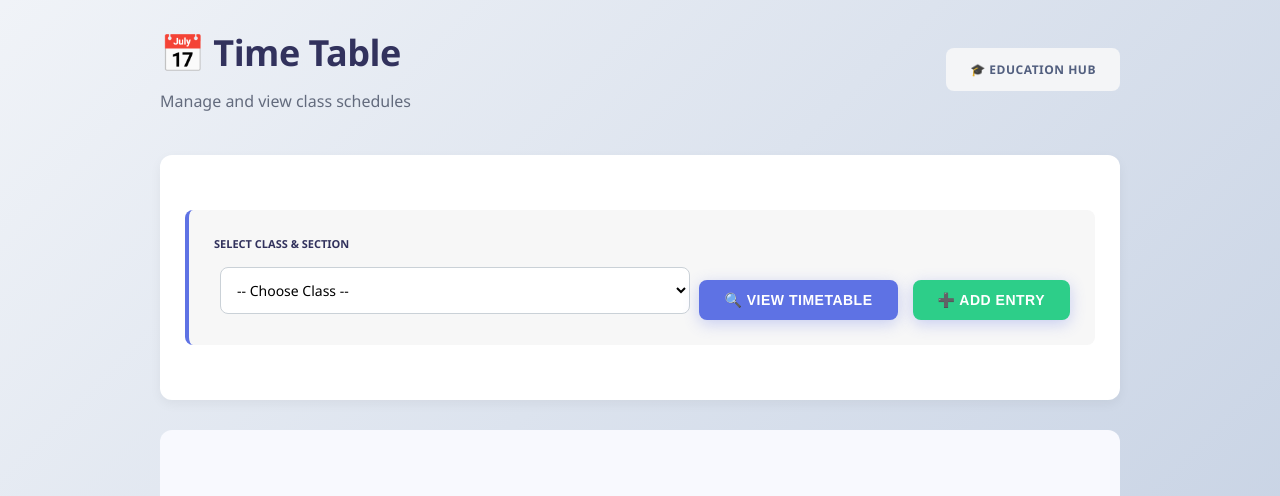
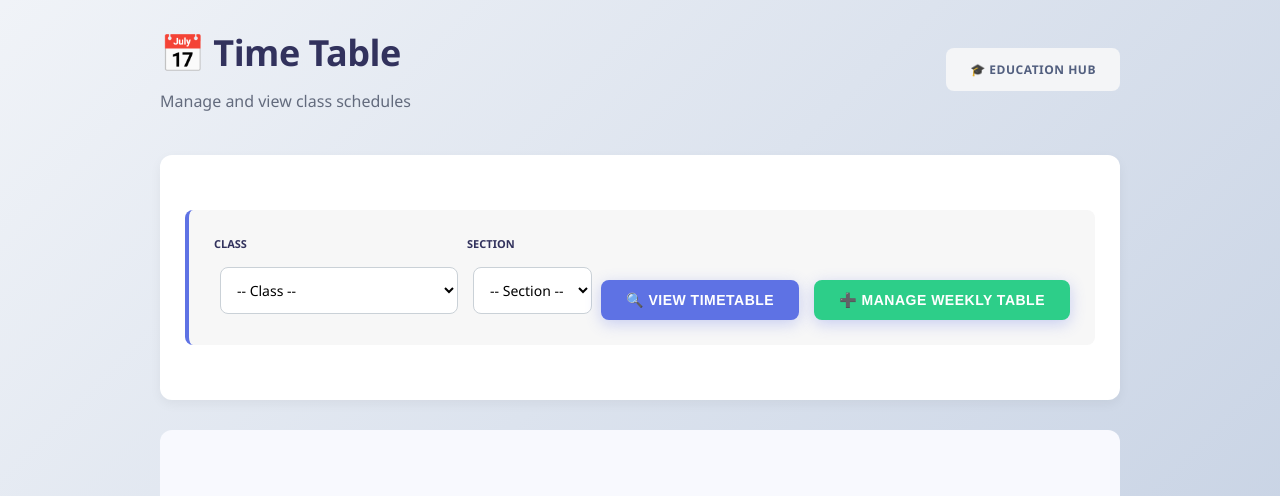
Before and after one commit to shahanashub/RDL-ATTENDANCE, a Flask app: template templates/timetable.html in a window 1280 px wide. Shown: the part 226-722 px from the top of the page. Run offline with Flask 3, Linux system fonts and the light colour scheme; the template is opened without the code that fills it, so the values that code supplies are empty; the visitor is signed in with stand-in values (Sample User, id 1); some libraries are stand-ins or nearby versions.

Commit message:
Redesign timetable management with bulk week entry and separate class/section selection

```diff
--- a/app.py
+++ b/app.py
@@ -1703,46 +1703,82 @@ def timetable():
     conn = get_db()
     classes = conn.execute('SELECT * FROM classes ORDER BY class_name, section').fetchall()
 
+    # Extract unique class names and sections for better selector
+    class_names = sorted(list(set(c['class_name'] for c in classes)))
+    sections = sorted(list(set(c['section'] for c in classes)))
+
     class_id = request.args.get('class_id')
-    day = request.args.get('day')
+    selected_class_name = request.args.get('class_name')
+    selected_section = request.args.get('section')
+
+    # If using separate name/section, find the id
+    if selected_class_name and selected_section and not class_id:
+        cls_match = conn.execute('SELECT id FROM classes WHERE class_name = ? AND section = ?',
+                                (selected_class_name, selected_section)).fetchone()
+        if cls_match:
+            class_id = cls_match['id']
 
     timetable_data = []
     if class_id:
-        query = 'SELECT * FROM timetables WHERE class_id = ?'
-        params = [class_id]
-        if day:
-            query += ' AND day = ?'
-            params.append(day)
-        timetable_data = conn.execute(query, tuple(params)).fetchall()
+        timetable_data = conn.execute('SELECT * FROM timetables WHERE class_id = ? ORDER BY CASE \
+            WHEN day="Monday" THEN 1 \
+            WHEN day="Tuesday" THEN 2 \
+            WHEN day="Wednesday" THEN 3 \
+            WHEN day="Thursday" THEN 4 \
+            WHEN day="Friday" THEN 5 \
+            WHEN day="Saturday" THEN 6 \
+            ELSE 7 END', (class_id,)).fetchall()
 
     conn.close()
-    return render_template('timetable.html', classes=classes, timetable=timetable_data,
-                           selected_class_id=class_id)
+    return render_template('timetable.html', classes=classes, class_names=class_names,
+                           sections=sections, timetable=timetable_data,
+                           selected_class_id=class_id,
+                           selected_class_name=selected_class_name,
+                           selected_section=selected_section)
 
 @app.route('/upload_timetable', methods=['POST'])
 @login_required
 def upload_timetable():
-    if session.get('role') not in ['admin', 'teacher']:
-        abort(403)
-
-    try:
-        class_id = request.form.get('class_id')
-        day = request.form.get('day')
-        subject = request.form.get('subject')
-        faculty = request.form.get('faculty')
-
-        if not all([class_id, day, subject, faculty]):
-            flash('All fields are required', 'danger')
+    if session.get('role') not in ['admin', 'teacher']:\
+        abort(403)
+
+    try:
+        class_name = request.form.get('class_name')
+        section = request.form.get('section')
+        days = request.form.getlist('day[]')
+        subjects = request.form.getlist('subject[]')
+        faculties = request.form.getlist('faculty[]')
+
+        if not class_name or not section:
+            flash('Class and Section are required', 'danger')
             return redirect(url_for('timetable'))
 
         conn = get_db()
-        # Delete existing if same day and subject (or maybe same slot/period, but user didn't specify slot)
-        # Assuming one entry per day per subject for now as per "Each day which subject"
-        conn.execute('INSERT OR REPLACE INTO timetables (class_id, day, subject_name, faculty_name) VALUES (?, ?, ?, ?)',
-                    (class_id, day, subject, faculty))
-        conn.commit()
-        conn.close()
-        flash('Timetable entry saved successfully', 'success')
+        # Find class_id
+        cls_match = conn.execute('SELECT id FROM classes WHERE class_name = ? AND section = ?',
+                                (class_name, section)).fetchone()
+        if not cls_match:
+            flash(f'Class {class_name} {section} not found. Please create class first.', 'danger')
+            conn.close()
+            return redirect(url_for('timetable'))
+
+        class_id = cls_match['id']
+
+        # Save each day's entry if subject is provided
+        count = 0
+        for i in range(len(days)):
+            day = days[i]
+            subj = subjects[i].strip() if i < len(subjects) else ''
+            fac = faculties[i].strip() if i < len(faculties) else ''
+
+            if subj: # Only save if subject is entered
+                conn.execute('INSERT OR REPLACE INTO timetables (class_id, day, subject_name, faculty_name) VALUES (?, ?, ?, ?)',
+                            (class_id, day, subj, fac))
+                count += 1
+
+        conn.commit()
+        conn.close()
+        flash(f'Successfully saved {count} timetable entries', 'success')
     except Exception as e:
         flash(f'Error saving timetable: {str(e)}', 'danger')
 
--- a/templates/timetable.html
+++ b/templates/timetable.html
@@ -27,16 +27,25 @@
     <div
         style="background: white; padding: 25px; border-radius: 12px; box-shadow: 0 4px 12px rgba(0,0,0,0.05); margin-bottom: 30px;">
         <form method="GET" style="display: flex; gap: 15px; align-items: flex-end; flex-wrap: wrap;">
-            <div style="flex: 1; min-width: 200px;">
+            <div style="flex: 1; min-width: 150px;">
                 <label
-                    style="display: block; font-weight: 700; color: #32325d; text-transform: uppercase; font-size: 11px; margin-bottom: 8px;">Select
-                    Class & Section</label>
-                <select name="class_id"
+                    style="display: block; font-weight: 700; color: #32325d; text-transform: uppercase; font-size: 11px; margin-bottom: 8px;">Class</label>
+                <select name="class_name"
                     style="width: 100%; padding: 12px; border-radius: 8px; border: 1px solid #cad1d7;" required>
-                    <option value="">-- Choose Class --</option>
-                    {% for cls in classes %}
-                    <option value="{{ cls.id }}" {% if selected_class_id|string==cls.id|string %}selected{% endif %}>{{
-                        cls.class_name }} - {{ cls.section }}</option>
+                    <option value="">-- Class --</option>
+                    {% for name in class_names %}
+                    <option value="{{ name }}" {% if selected_class_name==name %}selected{% endif %}>{{ name }}</option>
+                    {% endfor %}
+                </select>
+            </div>
+            <div style="flex: 0.5; min-width: 100px;">
+                <label
+                    style="display: block; font-weight: 700; color: #32325d; text-transform: uppercase; font-size: 11px; margin-bottom: 8px;">Section</label>
+                <select name="section"
+                    style="width: 100%; padding: 12px; border-radius: 8px; border: 1px solid #cad1d7;" required>
+                    <option value="">-- Section --</option>
+                    {% for sec in sections %}
+                    <option value="{{ sec }}" {% if selected_section==sec %}selected{% endif %}>{{ sec }}</option>
                     {% endfor %}
                 </select>
             </div>
@@ -47,7 +56,7 @@
             {% if session.role in ['admin', 'teacher'] %}
             <button type="button" onclick="document.getElementById('uploadPanel').style.display='block'"
                 style="padding: 12px 25px; background: #2dce89; color: white; border: none; border-radius: 8px; font-weight: 700; cursor: pointer;">➕
-                Add Entry</button>
+                Manage Weekly Table</button>
             {% endif %}
         </form>
     </div>
@@ -55,45 +64,74 @@
     {% if session.role in ['admin', 'teacher'] %}
     <!-- Upload Panel (Hidden by default) -->
     <div id="uploadPanel"
-        style="display: none; background: #f8f9fe; padding: 30px; border-radius: 12px; margin-bottom: 30px; border: 2px solid #2dce89;">
-        <h3 style="margin-top: 0; margin-bottom: 20px; color: #32325d;">Create Time Table Entry</h3>
-        <form action="{{ url_for('upload_timetable') }}" method="POST"
-            style="display: grid; grid-template-columns: repeat(2, 1fr) auto; gap: 15px; align-items: flex-end;">
-            <div>
-                <label style="display: block; font-size: 12px; font-weight: 600; margin-bottom: 5px;">Class ID (from URL
-                    or Selection)</label>
-                <input type="text" name="class_id" value="{{ selected_class_id or '' }}" readonly
-                    style="width: 100%; padding: 10px; border-radius: 4px; border: 1px solid #ddd; background: #eee;">
+        style="display: none; background: #f8f9fe; padding: 30px; border-radius: 12px; margin-bottom: 30px; border: 2px solid #2dce89; box-shadow: 0 10px 30px rgba(0,0,0,0.1);">
+        <h3 style="margin-top: 0; margin-bottom: 25px; color: #32325d;">📅 Set Weekly Timetable</h3>
+        <form action="{{ url_for('upload_timetable') }}" method="POST">
+            <div
+                style="display: flex; gap: 20px; margin-bottom: 25px; background: white; padding: 15px; border-radius: 8px; border-left: 5px solid #2dce89;">
+                <div style="flex: 1;">
+                    <label
+                        style="display: block; font-size: 12px; font-weight: 700; text-transform: uppercase; color: #8898aa; margin-bottom: 8px;">Target
+                        Class</label>
+                    <select name="class_name"
+                        style="width: 100%; padding: 10px; border-radius: 6px; border: 1px solid #ddd;" required>
+                        <option value="">-- Select Class --</option>
+                        {% for name in class_names %}
+                        <option value="{{ name }}" {% if selected_class_name==name %}selected{% endif %}>{{ name }}
+                        </option>
+                        {% endfor %}
+                    </select>
+                </div>
+                <div style="flex: 1;">
+                    <label
+                        style="display: block; font-size: 12px; font-weight: 700; text-transform: uppercase; color: #8898aa; margin-bottom: 8px;">Target
+                        Section</label>
+                    <select name="section"
+                        style="width: 100%; padding: 10px; border-radius: 6px; border: 1px solid #ddd;" required>
+                        <option value="">-- Select Section --</option>
+                        {% for sec in sections %}
+                        <option value="{{ sec }}" {% if selected_section==sec %}selected{% endif %}>{{ sec }}</option>
+                        {% endfor %}
+                    </select>
+                </div>
             </div>
-            <div>
-                <label style="display: block; font-size: 12px; font-weight: 600; margin-bottom: 5px;">Day</label>
-                <select name="day" style="width: 100%; padding: 10px; border-radius: 4px; border: 1px solid #ddd;"
-                    required>
-                    <option value="Monday">Monday</option>
-                    <option value="Tuesday">Tuesday</option>
-                    <option value="Wednesday">Wednesday</option>
-                    <option value="Thursday">Thursday</option>
-                    <option value="Friday">Friday</option>
-                    <option value="Saturday">Saturday</option>
-                </select>
+
+            <div style="overflow-x: auto; background: white; border-radius: 8px; margin-bottom: 20px;">
+                <table style="width: 100%; border-collapse: collapse;">
+                    <thead>
+                        <tr style="background: #e9ecef;">
+                            <th style="padding: 12px; text-align: left; font-size: 12px;">Day</th>
+                            <th style="padding: 12px; text-align: left; font-size: 12px;">Subject Name</th>
+                            <th style="padding: 12px; text-align: left; font-size: 12px;">Faculty Name</th>
+                        </tr>
+                    </thead>
+                    <tbody>
+                        {% for day in ['Monday', 'Tuesday', 'Wednesday', 'Thursday', 'Friday', 'Saturday'] %}
+                        <tr style="border-bottom: 1px solid #eee;">
+                            <td style="padding: 12px; font-weight: 700; color: #32325d;">
+                                {{ day }}
+                                <input type="hidden" name="day[]" value="{{ day }}">
+                            </td>
+                            <td style="padding: 8px;">
+                                <input type="text" name="subject[]" placeholder="Enter Subject"
+                                    style="width: 100%; padding: 8px; border: 1px solid #ddd; border-radius: 4px;">
+                            </td>
+                            <td style="padding: 8px;">
+                                <input type="text" name="faculty[]" placeholder="Assign Teacher"
+                                    style="width: 100%; padding: 8px; border: 1px solid #ddd; border-radius: 4px;">
+                            </td>
+                        </tr>
+                        {% endfor %}
+                    </tbody>
+                </table>
             </div>
-            <div>
-                <label style="display: block; font-size: 12px; font-weight: 600; margin-bottom: 5px;">Subject</label>
-                <input type="text" name="subject" placeholder="e.g. Physics"
-                    style="width: 100%; padding: 10px; border-radius: 4px; border: 1px solid #ddd;" required>
-            </div>
-            <div>
-                <label style="display: block; font-size: 12px; font-weight: 600; margin-bottom: 5px;">Faculty
-                    Name</label>
-                <input type="text" name="faculty" placeholder="e.g. Mr. Smith"
-                    style="width: 100%; padding: 10px; border-radius: 4px; border: 1px solid #ddd;" required>
-            </div>
-            <div style="grid-column: span 3; display: flex; gap: 10px; justify-content: flex-end; margin-top: 10px;">
+
+            <div style="display: flex; gap: 10px; justify-content: flex-end;">
                 <button type="button" onclick="document.getElementById('uploadPanel').style.display='none'"
-                    style="padding: 10px 20px; background: #ddd; border: none; border-radius: 6px; cursor: pointer;">Cancel</button>
+                    style="padding: 12px 25px; background: #fdfdfd; border: 1px solid #ddd; border-radius: 8px; cursor: pointer; color: #525f7f; font-weight: 700;">Cancel</button>
                 <button type="submit"
-                    style="padding: 10px 30px; background: #2dce89; color: white; border: none; border-radius: 6px; font-weight: 700; cursor: pointer;">Save
-                    Entry</button>
+                    style="padding: 12px 40px; background: #2dce89; color: white; border: none; border-radius: 8px; font-weight: 700; cursor: pointer; box-shadow: 0 4px 15px rgba(45, 206, 137, 0.3);">💾
+                    Save Weekly Table</button>
             </div>
         </form>
     </div>
```
